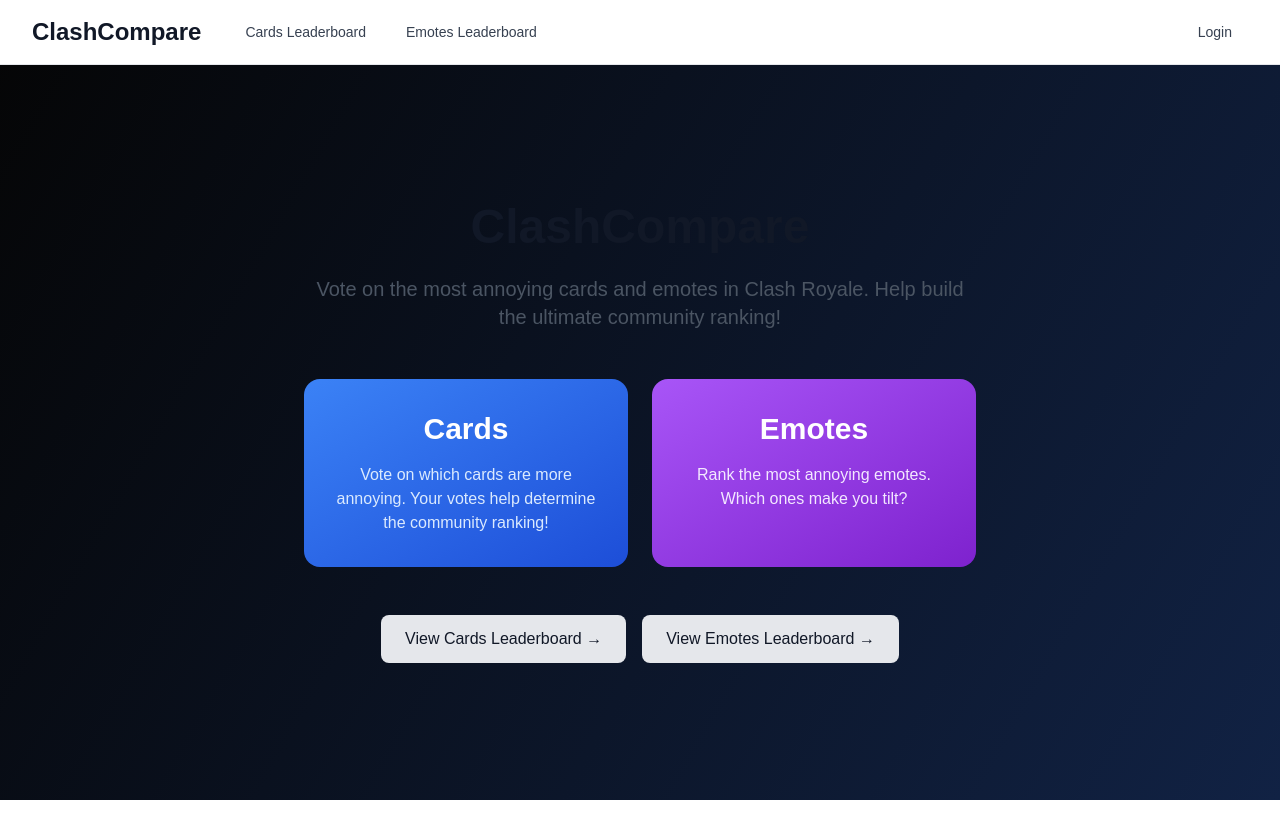
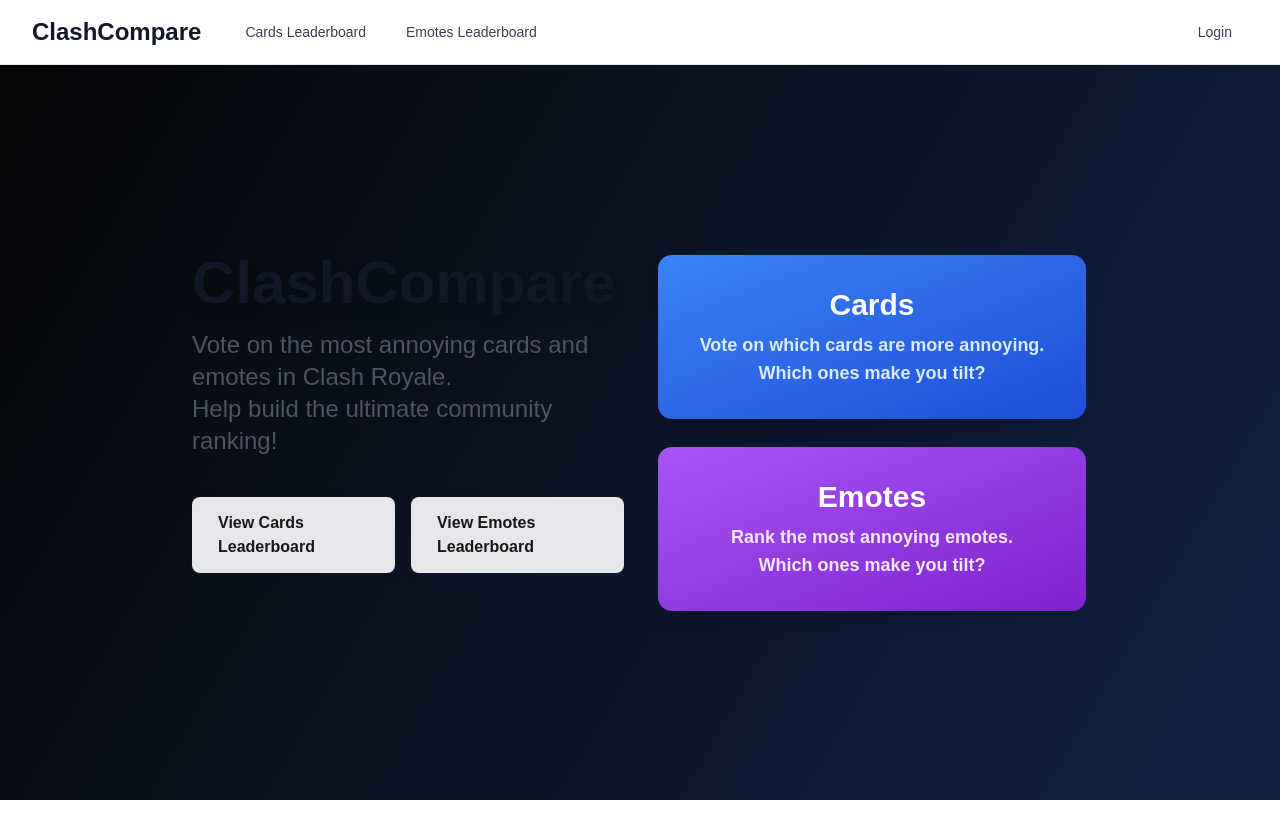
Before and after one commit to owenhoagie/ClashCompare, a Next.js app: page / in a window 1280 px wide. Shown: the top 838 px of the page. Built offline with nearby package versions, Linux system fonts and the light colour scheme.

Commit message:
Revamped layout and animations for the homepage to better fit the new style of the website.

```diff
--- a/app/globals.css
+++ b/app/globals.css
@@ -1,3 +1,106 @@
+/* Home page button animations and styles */
+
+
+/* Minimal, clean home page button styles with ripple effect */
+.home-vote-btn {
+  position: relative;
+  overflow: hidden;
+  border-radius: 1rem;
+  padding: 2rem;
+  color: #fff;
+  font-weight: bold;
+  font-size: 1.5rem;
+  display: flex;
+  flex-direction: column;
+  align-items: center;
+  justify-content: center;
+  transition: box-shadow 0.2s, border-color 0.2s, transform 0.2s;
+  outline: none;
+  box-shadow: 0 4px 24px 0 rgba(0,0,0,0.10);
+  cursor: pointer;
+  border: 2px solid transparent;
+  background-clip: padding-box;
+}
+.home-vote-btn:hover, .home-vote-btn:focus {
+  border-color: #fff;
+  box-shadow: 0 6px 32px 0 rgba(255,255,255,0.10);
+  transform: scale(1.025);
+}
+.home-vote-btn:active {
+  transform: scale(0.98);
+}
+.home-leaderboard-btn {
+  position: relative;
+  padding: 0.75rem 1.5rem;
+  border-radius: 0.5rem;
+  font-weight: 600;
+  font-size: 1rem;
+  background-color: #e5e7eb;
+  color: #171717;
+  transition: box-shadow 0.2s, border-color 0.2s, transform 0.2s, background 0.2s;
+  box-shadow: 0 2px 8px 0 rgba(59,130,246,0.06);
+  outline: none;
+  border: 2px solid transparent;
+}
+@media (prefers-color-scheme: dark) {
+  .home-leaderboard-btn {
+    background-color: #1f2937;
+    color: #fff;
+  }
+}
+.home-leaderboard-btn:hover, .home-leaderboard-btn:focus {
+  border-color: #60a5fa;
+  background-color: #d1d5db;
+  box-shadow: 0 4px 24px 0 rgba(59,130,246,0.10);
+  transform: scale(1.025);
+}
+@media (prefers-color-scheme: dark) {
+  .home-leaderboard-btn:hover, .home-leaderboard-btn:focus {
+    background-color: #374151;
+  }
+}
+.home-leaderboard-btn:active {
+  transform: scale(0.98);
+}
+
+/* Ripple effect for home page buttons */
+.home-btn-ripple {
+  position: absolute;
+  border-radius: 50%;
+  pointer-events: none;
+  width: 1px;
+  height: 1px;
+  background: rgba(96,165,250,0.18); /* blue-400, subtle */
+  transform: scale(0);
+  animation: home-btn-ripple 0.5s linear;
+  z-index: 1;
+}
+@keyframes home-btn-ripple {
+  to {
+    transform: scale(18);
+    opacity: 0;
+  }
+}
+
+@keyframes btn-pop-in {
+  0% { opacity: 0; transform: scale(0.8) translateY(20px); }
+  100% { opacity: 1; transform: scale(1) translateY(0); }
+}
+@keyframes btn-bounce {
+  0% { transform: scale(1); }
+  30% { transform: scale(1.08); }
+  60% { transform: scale(0.97); }
+  100% { transform: scale(1.03); }
+}
+@keyframes btn-pulse {
+  0% { box-shadow: 0 0 0 0 rgba(59,130,246,0.18); }
+  70% { box-shadow: 0 0 0 8px rgba(59,130,246,0.10); }
+  100% { box-shadow: 0 0 0 0 rgba(59,130,246,0.18); }
+}
+@keyframes btn-slide-in {
+  0% { opacity: 0; transform: translateY(20px); }
+  100% { opacity: 1; transform: translateY(0); }
+}
 @tailwind base;
 @tailwind components;
 @tailwind utilities;
--- a/app/page.tsx
+++ b/app/page.tsx
@@ -2,59 +2,60 @@
 
 export default function Home() {
   return (
-    <div className="flex flex-col items-center justify-center min-h-[calc(100vh-4rem)] px-4">
-      <div className="text-center max-w-2xl">
-        <h1 className="text-5xl font-bold mb-6 text-gray-900 dark:text-white">
-          ClashCompare
-        </h1>
-        <p className="text-xl text-gray-600 dark:text-gray-400 mb-12">
-          Vote on the most annoying cards and emotes in Clash Royale.
-          Help build the ultimate community ranking!
-        </p>
-
-        <div className="grid md:grid-cols-2 gap-6 mt-12">
+    <main className="flex flex-col items-center justify-center min-h-[calc(100vh-4rem)] px-4 py-8">
+      <section className="w-full max-w-4xl flex flex-col md:flex-row items-center md:items-start gap-12 md:gap-8">
+        {/* Hero Section */}
+        <div className="flex-1 flex flex-col items-center md:items-start text-center md:text-left">
+          <h1 className="text-5xl sm:text-6xl font-extrabold mb-4 text-gray-900 dark:text-white drop-shadow-lg animate-fade-in">
+            ClashCompare
+          </h1>
+          <p className="text-xl sm:text-2xl text-gray-600 dark:text-gray-400 mb-8 animate-fade-in [animation-delay:0.1s]">
+            Vote on the most annoying cards and emotes in Clash Royale.<br className="hidden sm:inline" />
+            Help build the ultimate community ranking!
+          </p>
+          <div className="flex flex-row gap-4 mt-2 animate-fade-in [animation-delay:0.2s]">
+            <Link
+              href="/leaderboard/cards"
+              className="home-leaderboard-btn"
+            >
+              View Cards Leaderboard
+            </Link>
+            <Link
+              href="/leaderboard/emotes"
+              className="home-leaderboard-btn"
+            >
+              View Emotes Leaderboard
+            </Link>
+          </div>
+        </div>
+        {/* Voting Options Section */}
+        <div className="flex-1 grid grid-cols-1 gap-8 md:gap-6 md:grid-cols-1">
           <Link
             href="/vote/cards"
-            className="group relative overflow-hidden rounded-2xl bg-gradient-to-br from-blue-500 to-blue-700 p-8 text-white hover:from-blue-600 hover:to-blue-800 transition-all transform hover:scale-105"
+            className="home-vote-btn bg-gradient-to-br from-blue-500 to-blue-700 shadow-lg"
           >
-            <div className="relative z-10">
-              <h2 className="text-3xl font-bold mb-4">Cards</h2>
-              <p className="text-blue-100">
-                Vote on which cards are more annoying. Your votes help determine the community ranking!
+            <div className="relative z-10 flex flex-col items-center">
+              <h2 className="text-3xl font-bold mb-2">Cards</h2>
+              <p className="text-blue-100 text-lg text-center">
+                Vote on which cards are more annoying.<br />Which ones make you tilt?
               </p>
             </div>
             <div className="absolute inset-0 bg-gradient-to-br from-blue-600 to-blue-800 opacity-0 group-hover:opacity-100 transition-opacity"></div>
           </Link>
-
           <Link
             href="/vote/emotes"
-            className="group relative overflow-hidden rounded-2xl bg-gradient-to-br from-purple-500 to-purple-700 p-8 text-white hover:from-purple-600 hover:to-purple-800 transition-all transform hover:scale-105"
+            className="home-vote-btn bg-gradient-to-br from-purple-500 to-purple-700 shadow-lg"
           >
-            <div className="relative z-10">
-              <h2 className="text-3xl font-bold mb-4">Emotes</h2>
-              <p className="text-purple-100">
-                Rank the most annoying emotes. Which ones make you tilt?
+            <div className="relative z-10 flex flex-col items-center">
+              <h2 className="text-3xl font-bold mb-2">Emotes</h2>
+              <p className="text-purple-100 text-lg text-center">
+                Rank the most annoying emotes.<br />Which ones make you tilt?
               </p>
             </div>
             <div className="absolute inset-0 bg-gradient-to-br from-purple-600 to-purple-800 opacity-0 group-hover:opacity-100 transition-opacity"></div>
           </Link>
         </div>
-
-        <div className="mt-12 flex flex-col sm:flex-row gap-4 justify-center">
-          <Link
-            href="/leaderboard/cards"
-            className="px-6 py-3 bg-gray-200 dark:bg-gray-800 text-gray-900 dark:text-white rounded-lg hover:bg-gray-300 dark:hover:bg-gray-700 transition-colors"
-          >
-            View Cards Leaderboard →
-          </Link>
-          <Link
-            href="/leaderboard/emotes"
-            className="px-6 py-3 bg-gray-200 dark:bg-gray-800 text-gray-900 dark:text-white rounded-lg hover:bg-gray-300 dark:hover:bg-gray-700 transition-colors"
-          >
-            View Emotes Leaderboard →
-          </Link>
-        </div>
-      </div>
-    </div>
+      </section>
+    </main>
   )
 }
```
